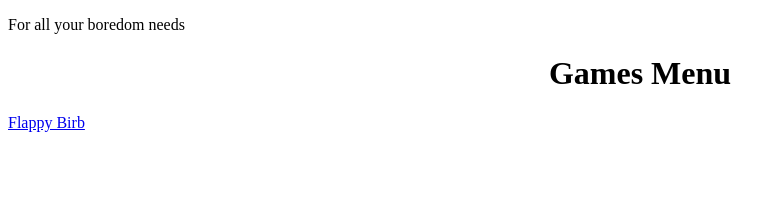
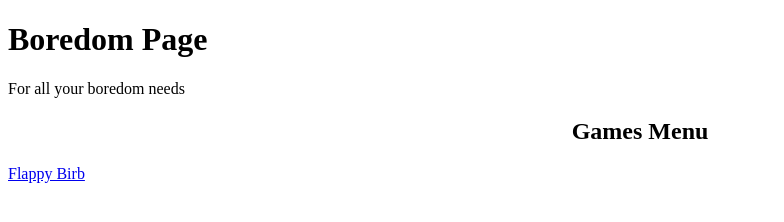
Before and after one commit to dna41/practicehtml, a plain HTML site: page index.html in a window 1280 px wide. Shown: the whole page, without its empty margins (0-784 px from the left). Drawn offline with Linux system fonts and the light colour scheme.

Commit message:
Improve HTML structure for Boredom Page
Updated the title to an h1 and changed h1 to h2 for better structure.

```diff
--- a/index.html
+++ b/index.html
@@ -2,11 +2,11 @@
 <html>
 <body>
   <head>
-<title>Boredom Page</title>
+<h1>Boredom Page</h1>
 <p>For all your boredom needs</p>
     </head>
-<h1 style="text-align:center;">Games Menu</h1>
-  <a href="https://dna41.github.io/practicehtml/flappybirb"> Flappy Birb </a>
+<h2 style="text-align:center;">Games Menu</h2>
+  <a style="text-align:center;" href="https://dna41.github.io/practicehtml/flappybirb"> Flappy Birb </a>
 
 </body>
 </html>
```
